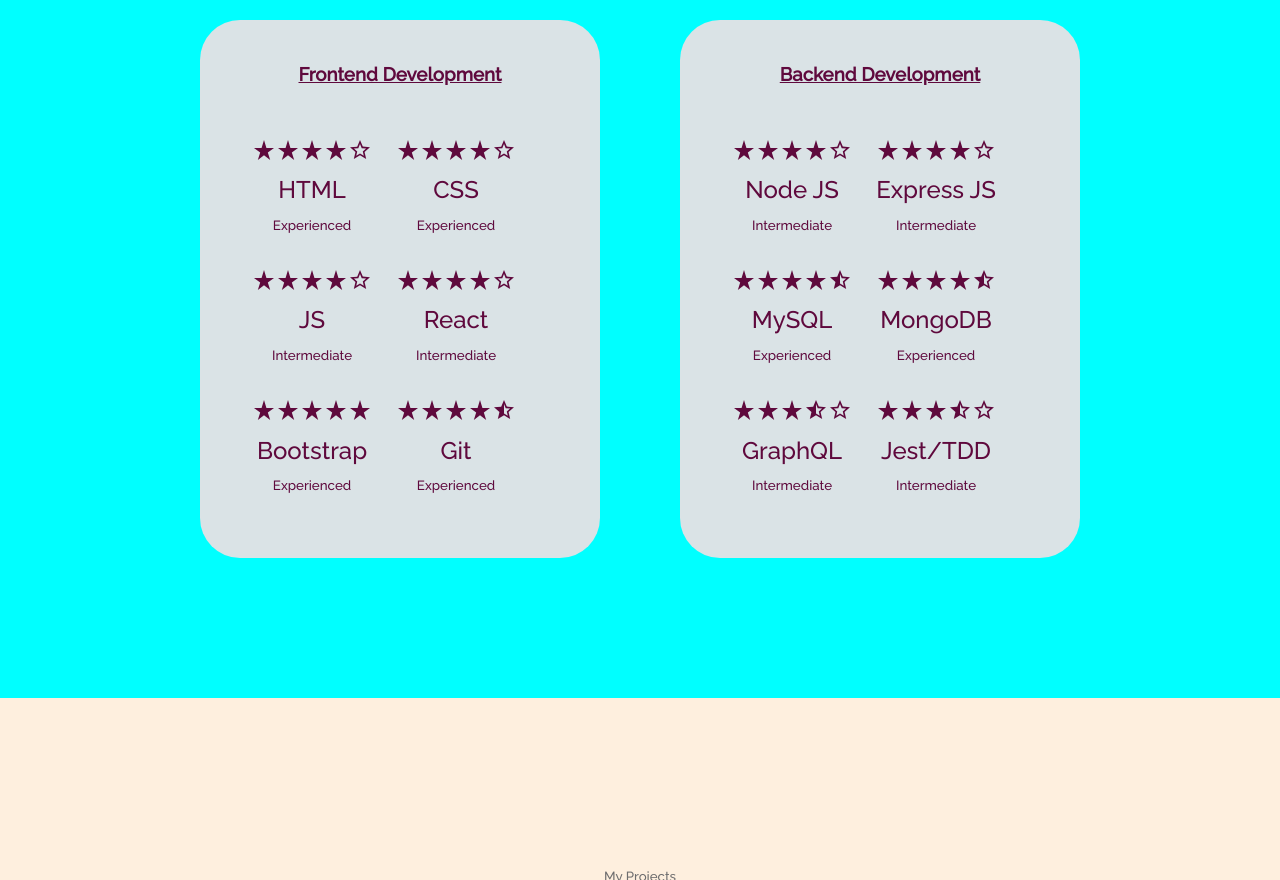
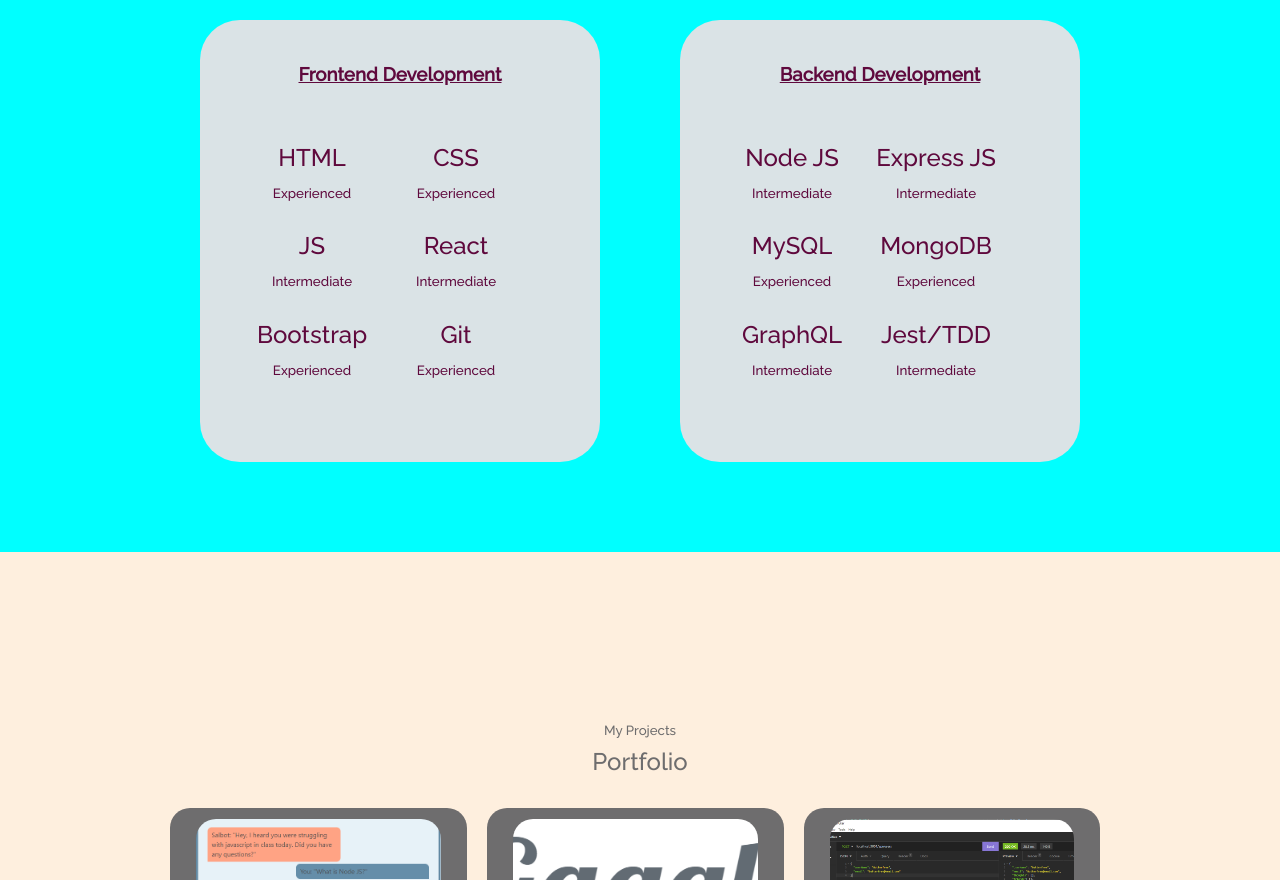
Before and after one commit to jollypong/Portfolio-React, a React (Create React App) app: page / in a window 1280 px wide. Shown: the part 1920-2800 px from the top of the page. Built offline with nearby package versions, Linux system fonts and the light colour scheme.

Commit message:
implementing feedback from Travis

```diff
--- a/src/component/header/header.css
+++ b/src/component/header/header.css
@@ -3,6 +3,7 @@ header {
   overflow: hidden;
   background-image: url(../../assets/images/background/bgHeader.jpg);
   background-size: cover;
+  padding-top: 100px;
 }
 
 .header_container {
@@ -59,6 +60,9 @@ header {
   .socialMedia {
     flex-direction: row;
   }
+  .socialMedia::after {
+    display: none;
+  }
 }
 
 /*phone media-query small screensize*/
@@ -73,17 +77,23 @@ header {
   }
 
   .profilePicture {
-    margin-top: 10%;
+    margin-top: 8%;
     height: auto;
     width: 60%;
+  }
+  .socialMedia::after {
+    display: none;
   }
 }
 
 @media screen and (max-width: 480px) {
 
   .profilePicture {
-    margin-top: 10%;
+    margin-top: 8%;
     height: auto;
     width: 50%;
   }
+  .socialMedia::after {
+    display: none;
+  }
 }
--- a/src/component/nav/nav.css
+++ b/src/component/nav/nav.css
@@ -6,7 +6,7 @@ nav {
   z-index: 1%;
   position: fixed;
   right: 2%;
-  top: 20%;
+  top: 35%;
   gap: 15px;
   border-radius: 30px;
   backdrop-filter: blur(50px);
--- a/src/component/skills/Skills.jsx
+++ b/src/component/skills/Skills.jsx
@@ -1,8 +1,5 @@
 import React from "react";
 import "./skills.css";
-import StarRateIcon from "@mui/icons-material/StarRate";
-import StarBorderIcon from "@mui/icons-material/StarBorder";
-import StarHalfIcon from "@mui/icons-material/StarHalf";
 
 const Skills = () => {
   return (
@@ -15,66 +12,36 @@ const Skills = () => {
           <div className="skillBox">
             <article className="skill_details">
               <div className="rating">
-                <StarRateIcon />
-                <StarRateIcon />
-                <StarRateIcon />
-                <StarRateIcon />
-                <StarBorderIcon />
                 <h4>HTML</h4>
                 <small>Experienced</small>
               </div>
             </article>
             <article className="skill_details">
               <div className="rating">
-                <StarRateIcon />
-                <StarRateIcon />
-                <StarRateIcon />
-                <StarRateIcon />
-                <StarBorderIcon />
                 <h4>CSS</h4>
                 <small>Experienced</small>
               </div>
             </article>
             <article className="skill_details">
               <div className="rating">
-                <StarRateIcon />
-                <StarRateIcon />
-                <StarRateIcon />
-                <StarRateIcon />
-                <StarBorderIcon />
                 <h4>JS</h4>
                 <small>Intermediate</small>
               </div>
             </article>
             <article className="skill_details">
               <div className="rating">
-                <StarRateIcon />
-                <StarRateIcon />
-                <StarRateIcon />
-                <StarRateIcon />
-                <StarBorderIcon />
                 <h4>React</h4>
                 <small>Intermediate</small>
               </div>
             </article>
             <article className="skill_details">
               <div className="rating">
-                <StarRateIcon />
-                <StarRateIcon />
-                <StarRateIcon />
-                <StarRateIcon />
-                <StarRateIcon />
                 <h4>Bootstrap</h4>
                 <small>Experienced</small>
               </div>
             </article>
             <article className="skill_details">
               <div className="rating">
-                <StarRateIcon />
-                <StarRateIcon />
-                <StarRateIcon />
-                <StarRateIcon />
-                <StarHalfIcon />
                 <h4>Git</h4>
                 <small>Experienced</small>
               </div>
@@ -87,66 +54,36 @@ const Skills = () => {
           <div className="skillBox">
             <article className="skill_details">
               <div className="rating">
-                <StarRateIcon />
-                <StarRateIcon />
-                <StarRateIcon />
-                <StarRateIcon />
-                <StarBorderIcon />
                 <h4>Node JS</h4>
                 <small>Intermediate</small>
               </div>
             </article>
             <article className="skill_details">
               <div className="rating">
-                <StarRateIcon />
-                <StarRateIcon />
-                <StarRateIcon />
-                <StarRateIcon />
-                <StarBorderIcon />
                 <h4>Express JS</h4>
                 <small>Intermediate</small>
               </div>
             </article>
             <article className="skill_details">
               <div className="rating">
-                <StarRateIcon />
-                <StarRateIcon />
-                <StarRateIcon />
-                <StarRateIcon />
-                <StarHalfIcon />
                 <h4>MySQL</h4>
                 <small>Experienced</small>
               </div>
             </article>
             <article className="skill_details">
               <div className="rating">
-                <StarRateIcon />
-                <StarRateIcon />
-                <StarRateIcon />
-                <StarRateIcon />
-                <StarHalfIcon />
                 <h4>MongoDB</h4>
                 <small>Experienced</small>
               </div>
             </article>
             <article className="skill_details">
               <div className="rating">
-                <StarRateIcon />
-                <StarRateIcon />
-                <StarRateIcon />
-                <StarHalfIcon />
-                <StarBorderIcon />
                 <h4>GraphQL</h4>
                 <small>Intermediate</small>
               </div>
             </article>
             <article className="skill_details">
               <div className="rating">
-                <StarRateIcon />
-                <StarRateIcon />
-                <StarRateIcon />
-                <StarHalfIcon />
-                <StarBorderIcon />
                 <h4>Jest/TDD</h4>
                 <small>Intermediate</small>
               </div>
--- a/src/component/skills/skills.css
+++ b/src/component/skills/skills.css
@@ -2,6 +2,7 @@
   background-color: aqua;
   overflow: hidden;
   padding-top: 150px;
+  height: 100vh;
 }
 
 .skills_container {
```
Also changed, not shown: 2 other files (tests, documents, lock files or other folders).
